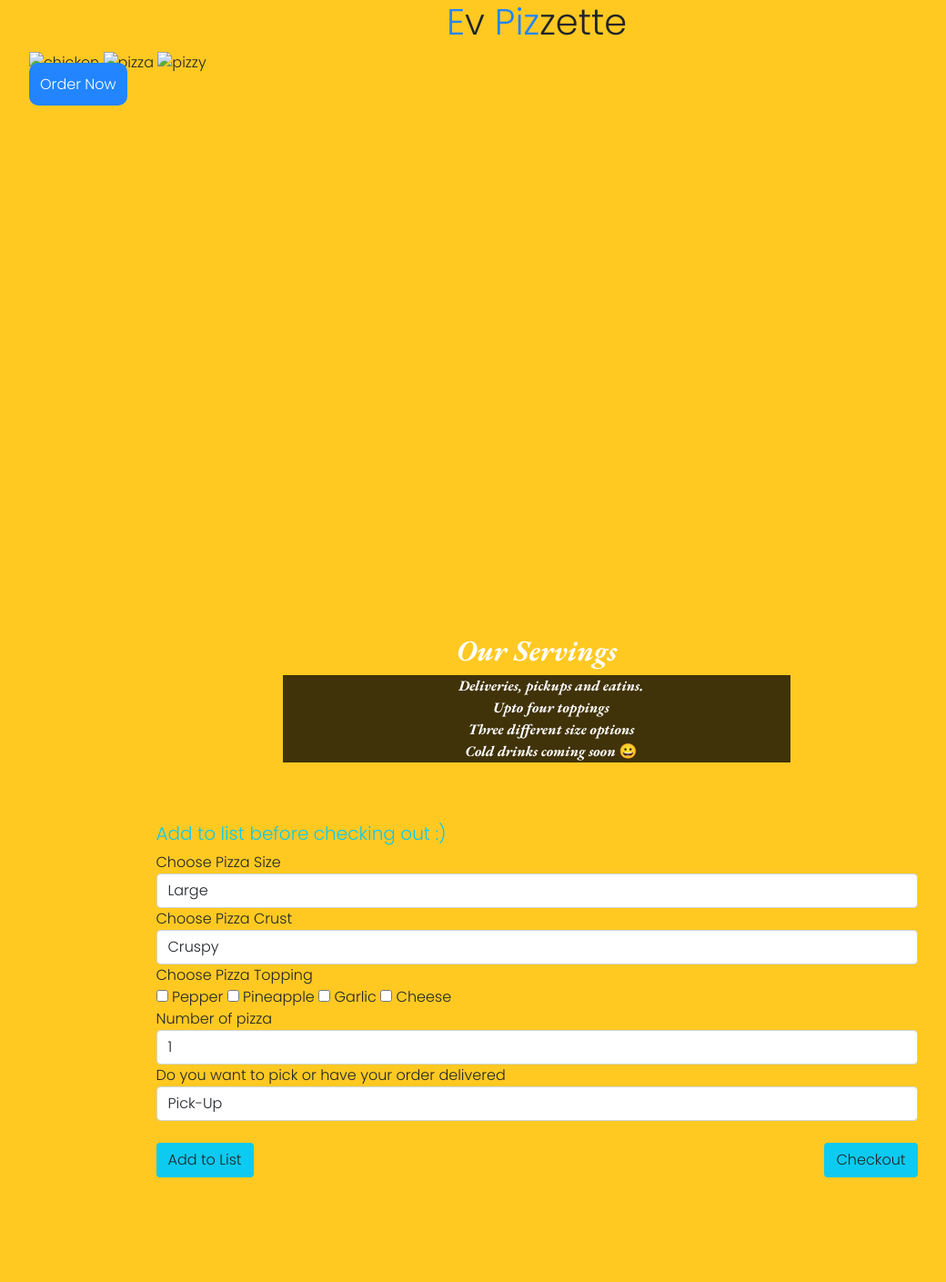
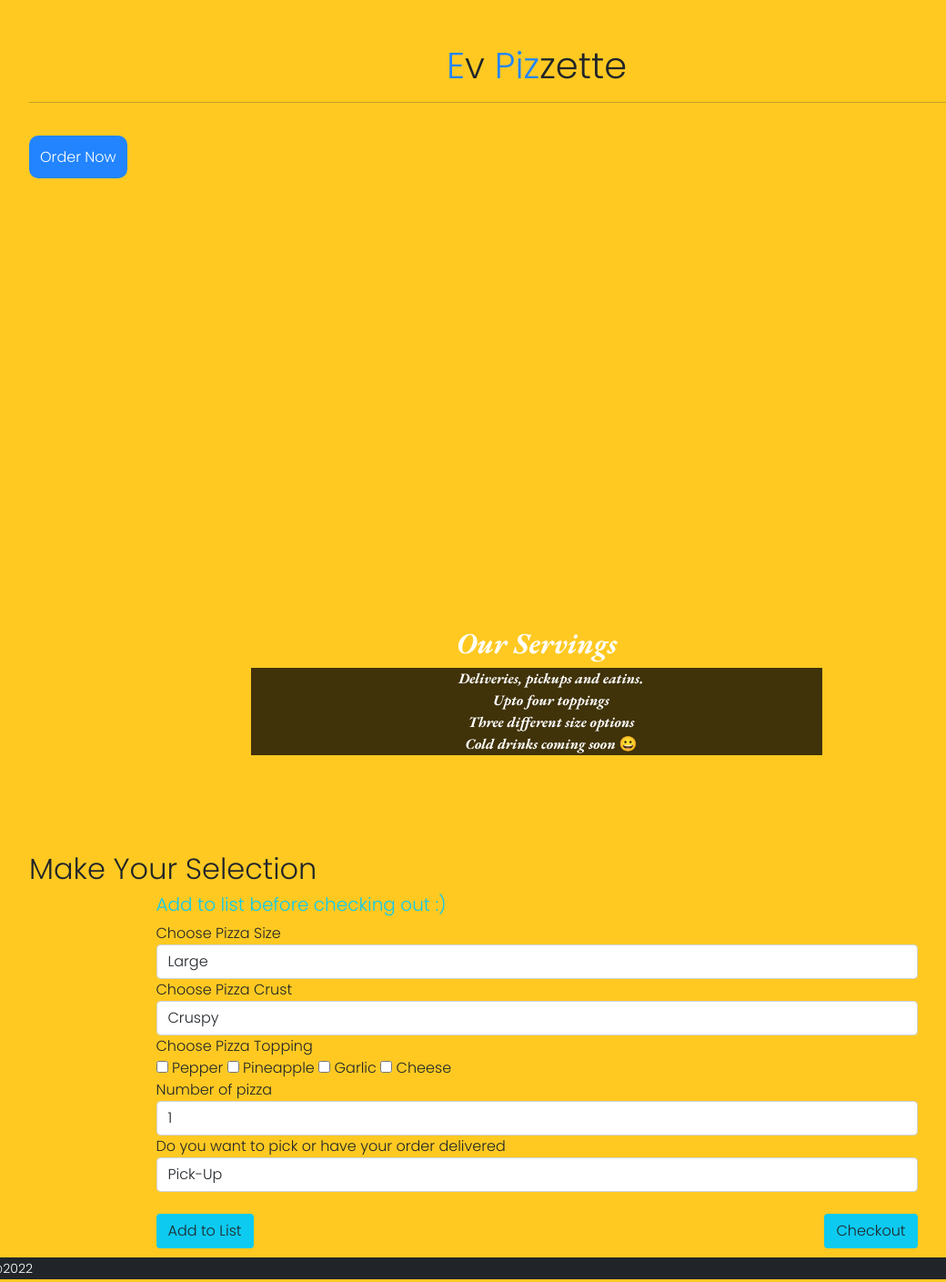
Before and after one commit to Eva-Wamuyu/Ev-Pizzette, a plain HTML site: page index.html in a window 1280 px wide. Shown: the whole page at 91% size, without its empty margins (50-1090 px from the left). Before the commit the page ends 1294 px from the top, so only its background shows below. Drawn offline with nearby package versions, Linux system fonts and the light colour scheme.

Commit message:
add border anchor

```diff
--- a/index.html
+++ b/index.html
@@ -11,23 +11,21 @@
   <title>Pizza|Home</title>
 </head>
 <body class="body">
-  <div class="container">
-    <h1 class="text-center">
+  <div class="container page1">
+    <h1 class="text-center my-5">
       <span class="spanColor">E</span>v <span class="spanColor"> Piz</span>zette
+      <hr>
     </h1>
-  </div>
-  <div class="container page1">
-    <div class="images">
-      <img src="./Assets/pizza-12505-pixahive-768x558.jpg" width="300px" alt="chicken">
-      <img src="./Assets/Pizza-131553-pixahive-768x512.jpg" alt="pizza" width="300px">
-      <img src="./Assets/Fresh-pizza-dish-26200-pixahive-768x576 (1).jpg" alt="pizzy" width="300px">
-    </div>
-    <div class="button ">
-       <a href="#order" class="btnOrder"> Order Now </a>
-    </div>
+
+
+
+
+    <div class="button col-md-4">
+      <a href="#order" class="btnOrder"> Order Now </a>
+   </div>
   </div>
 
-  <div class="container menu text-center">
+  <div class="container-fluid menu text-center">
       <h2 class="h2">Our Servings</h2>
       <ul>
         <li>
@@ -46,9 +44,9 @@
   </div>
 
 
-  <div class="" id="order">
-  <div class="container displayForm" id="form">
-    <h2></h2>
+  <div class="container order my-5"  id="order">
+  <div class=" displayForm" id="form">
+    <h2 class="h2"> Make Your Selection</h2>
     <form action="" class="w-75 myForm m-auto" id="pform">
       <h5 class="text-info">Add to list before checking out :)</h5>
        <div class="form-group">
@@ -217,6 +215,13 @@
   </div>
 
 
+  <footer class="bg-dark text-white footer container-fluid">
+    <p>
+      <small> Eve @2022  </small>
+    </p>
+  </footer>
+
+
 
   <script src="https://code.jquery.com/jquery-3.6.0.min.js" integrity="sha256-/xUj+3OJU5yExlq6GSYGSHk7tPXikynS7ogEvDej/m4=" crossorigin="anonymous"></script>
   <script src="./Scripts/Scripts.js"></script>
```
